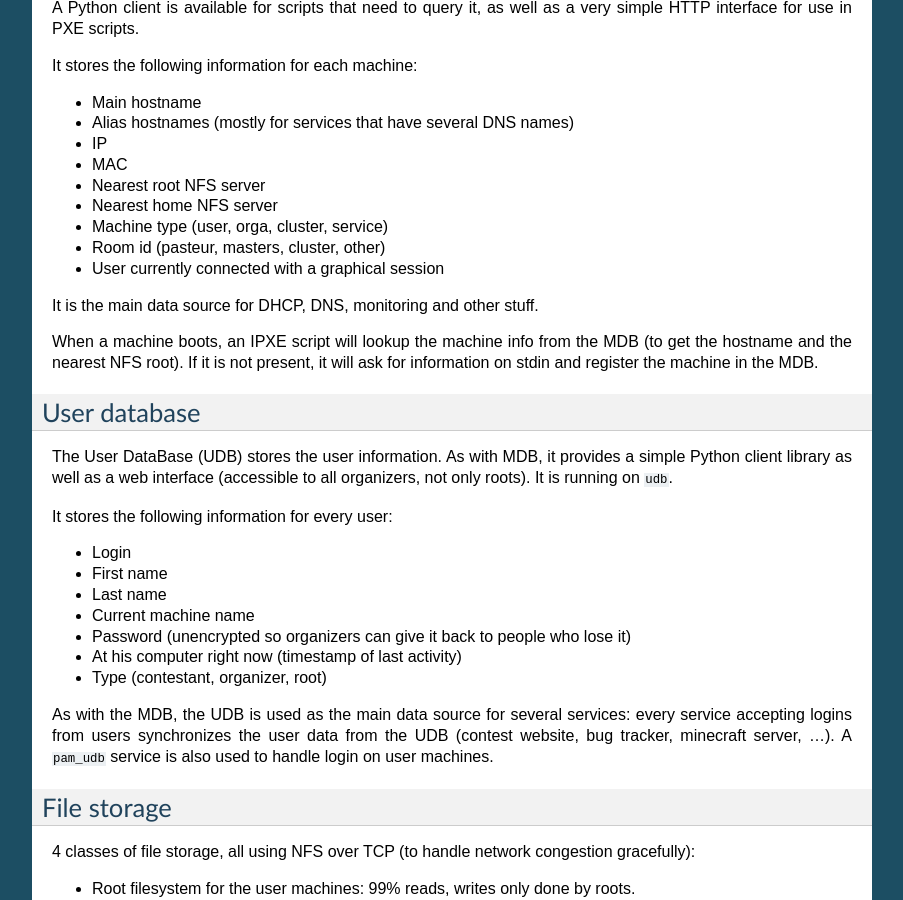
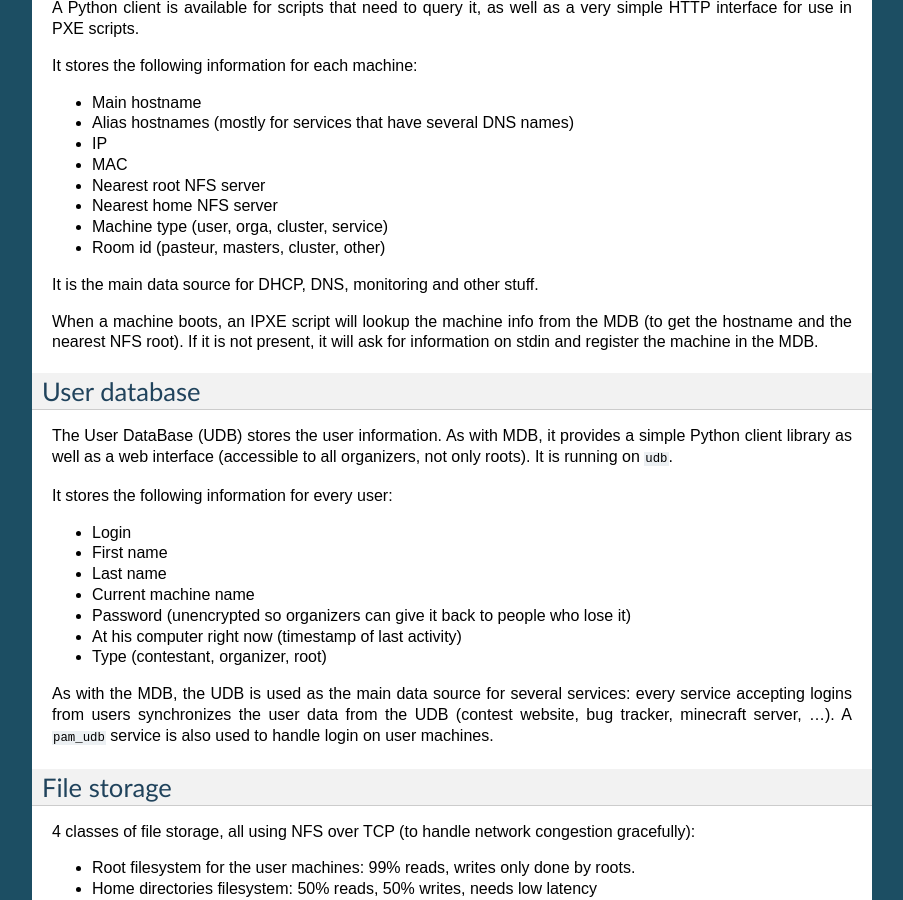
Before and after one commit to prologin/sadm, a Sphinx documentation site: the page built from docs/source/overview.rst, in a window 1280 px wide and 900 px high, scrolled down 1042 px. Shown: the whole window, without its empty margins (198-1101 px from the left). Built offline with Sphinx 7.4.7, drawn with Linux system fonts in a browser that asks for light colours.

Commit message:
Remove the user information from the MDB docs: it's better fit for the UDB

```diff
--- a/docs/source/overview.rst
+++ b/docs/source/overview.rst
@@ -65,7 +65,6 @@ It stores the following information for each machine:
 - Nearest home NFS server
 - Machine type (user, orga, cluster, service)
 - Room id (pasteur, masters, cluster, other)
-- User currently connected with a graphical session
 
 It is the main data source for DHCP, DNS, monitoring and other stuff.
 
```
